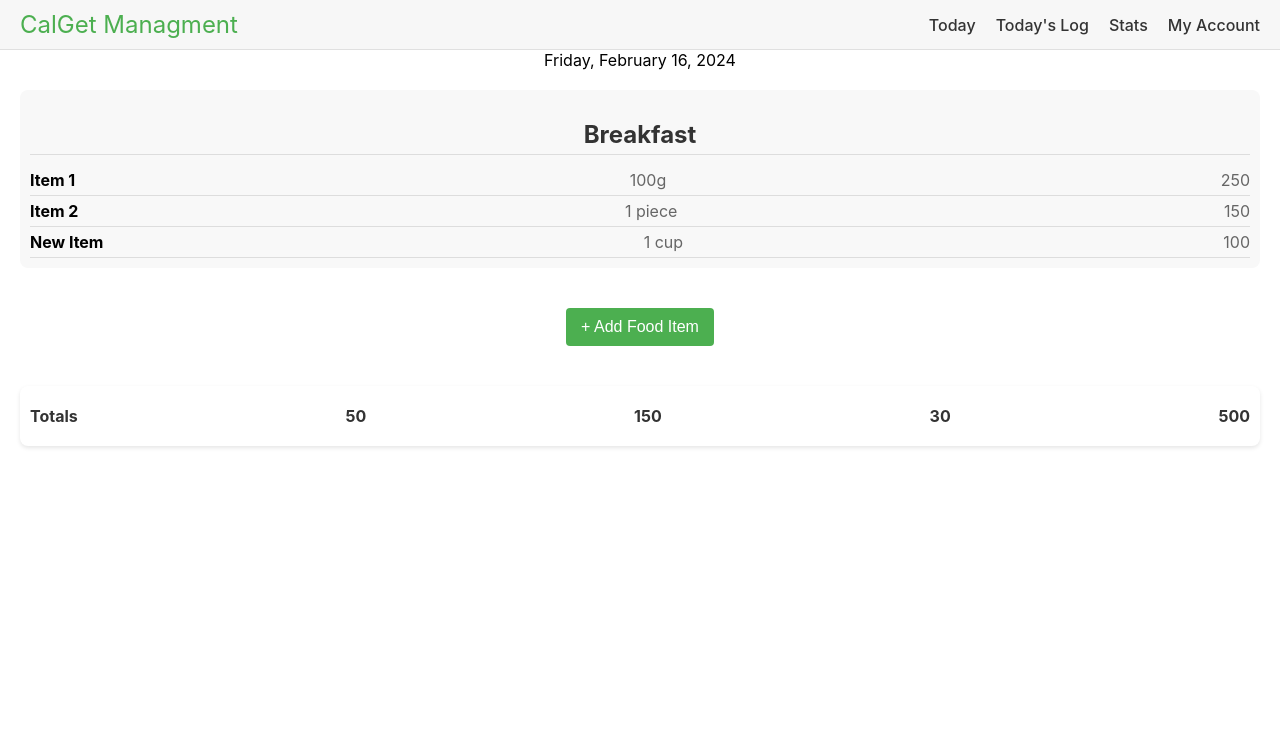
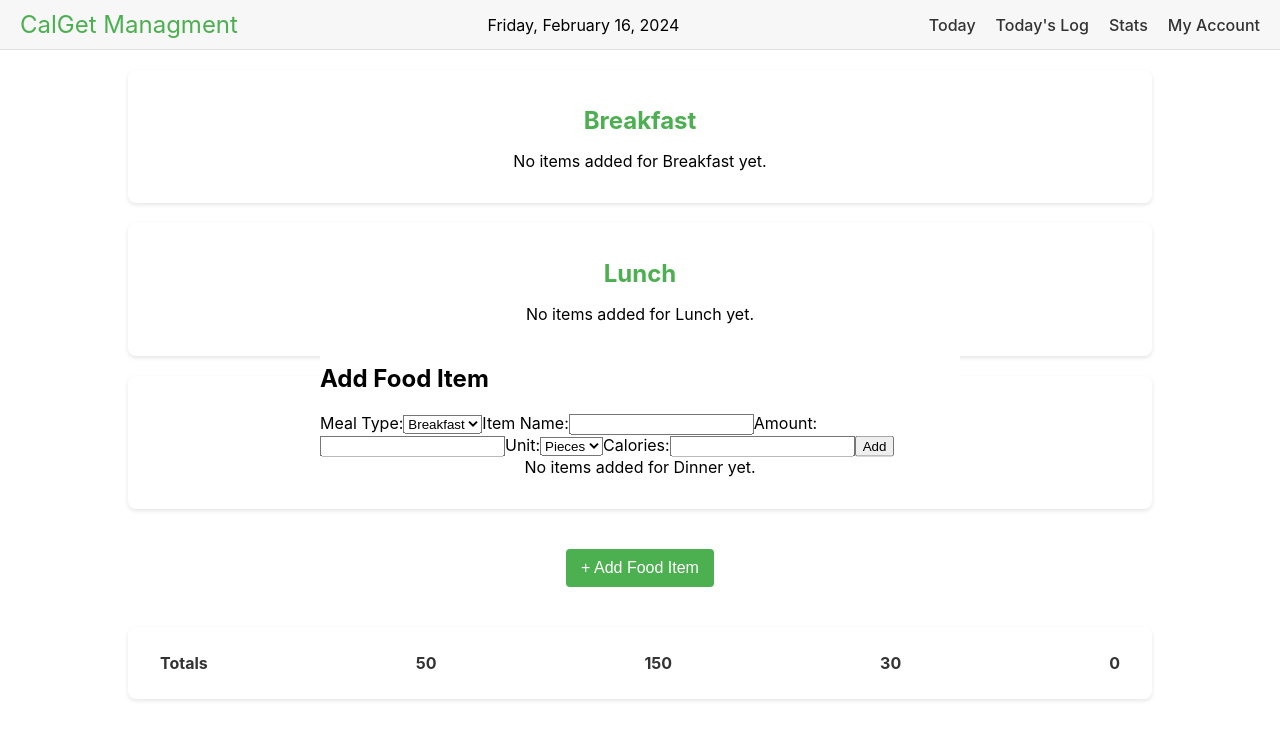
Before and after one commit to tomeryosef/Calorie_Management_Client_Application, a React (Create React App) app: page / in a window 1280 px wide. Both pictures are taken after a click on the button "+ Add Food Item". Shown: the top 740 px of the page. Built offline with nearby package versions, Linux system fonts and the light colour scheme.

Commit message:
<Feat> Added a Modal

```diff
--- a/package.json
+++ b/package.json
@@ -6,8 +6,11 @@
     "@testing-library/jest-dom": "^5.17.0",
     "@testing-library/react": "^13.4.0",
     "@testing-library/user-event": "^13.5.0",
+    "chart.js": "^4.4.1",
     "react": "^18.2.0",
+    "react-chartjs-2": "^5.2.0",
     "react-dom": "^18.2.0",
+    "react-modal": "^3.16.1",
     "react-scripts": "5.0.1",
     "web-vitals": "^2.1.4"
   },
--- a/src/App.js
+++ b/src/App.js
@@ -2,36 +2,52 @@
 import React, { useState } from 'react';
 import Header from './components/Header';
 import DateDisplay from './components/DateDisplay';
-import MealEntry from './components/MealEntry';
+import MealTable from './components/MealTable';
 import AddFoodItemButton from './components/AddFoodItemButton';
 import Totals from './components/Totals';
+import AddFoodItemModal from './components/AddFoodItemModal';
 import './App.css';
 
 function App() {
-  const [entries, setEntries] = useState([
-    // Sample data,  fetch this from IndexedDB in a real app
-    { name: 'Item 1', amount: '100g', calories: 250 },
-    { name: 'Item 2', amount: '1 piece', calories: 150 }
-  ]);
+  const [modalIsOpen, setModalIsOpen] = useState(false);
+  const [meals, setMeals] = useState({
+    Breakfast: [],
+    Lunch: [],
+    Dinner: []
+  });
 
-  const handleAddFoodItem = () => {
-    const newEntry = { name: 'New Item', amount: '1 cup', calories: 100 };
-    setEntries([...entries, newEntry]);
+  const addFoodItem = (item) => {
+    setMeals({
+      ...meals,
+      [item.mealType]: [...meals[item.mealType], item]
+    });
   };
 
-  const totals = {
-    protein: 50,
-    carbs: 150,
-    fat: 30,
-    calories: entries.reduce((acc, entry) => acc + entry.calories, 0)
+  // Calculate totals based on all meals
+  const calculateTotals = () => {
+    const allEntries = [...meals.Breakfast, ...meals.Lunch, ...meals.Dinner];
+    return {
+      protein: 50, // This should be calculated based on real data
+      carbs: 150,  // This should be calculated based on real data
+      fat: 30,     // This should be calculated based on real data
+      calories: allEntries.reduce((acc, entry) => acc + entry.calories, 0)
+    };
   };
+
+  const totals = calculateTotals();
 
   return (
     <div className="App">
       <Header />
-      <DateDisplay />
-      <MealEntry mealType="Breakfast" entries={entries} />
-      <AddFoodItemButton onAdd={handleAddFoodItem} />
+      <MealTable mealType="Breakfast" items={meals.Breakfast} />
+      <MealTable mealType="Lunch" items={meals.Lunch} />
+      <MealTable mealType="Dinner" items={meals.Dinner} />
+      <AddFoodItemButton onAdd={() => setModalIsOpen(true)} />
+      <AddFoodItemModal
+        isOpen={modalIsOpen}
+        onRequestClose={() => setModalIsOpen(false)}
+        onAddFoodItem={addFoodItem}
+      />
       <Totals totals={totals} />
     </div>
   );
--- /dev/null
+++ b/src/components/AddFoodItemModal.js
@@ -0,0 +1,87 @@
+import React, { useState } from 'react';
+import Modal from 'react-modal';
+import './css/AddFoodItemModal.css';
+
+Modal.setAppElement('#root');
+
+const AddFoodItemModal = ({ isOpen, onRequestClose, onAddFoodItem }) => {
+  const [mealType, setMealType] = useState('Breakfast');
+  const [itemName, setItemName] = useState('');
+  const [amount, setAmount] = useState('');
+  const [unit, setUnit] = useState('pieces');
+  const [calories, setCalories] = useState('');
+
+  const foodItemsList = [
+    { name: 'Banana', calories: 89, image: '/path/to/banana.png' },
+    { name: 'Meat', calories: 250, image: '/path/to/meat.png' },
+    { name: 'Apple', calories: 52, image: '/path/to/apple.png' },
+    // Add more predefined items here
+  ];
+
+  const handleSubmit = () => {
+    // Logic to handle submission, like validation
+    const newFoodItem = { mealType, itemName, amount, unit, calories };
+    onAddFoodItem(newFoodItem);
+    onRequestClose(); // Close the modal
+  };
+
+  return (
+    <Modal
+      isOpen={isOpen}
+      onRequestClose={onRequestClose}
+      contentLabel="Add Food Item"
+      className='Modal'
+      overlayClassName="Overlay"
+    >
+      <h2>Add Food Item</h2>
+      <label>
+        Meal Type:
+        <select value={mealType} onChange={(e) => setMealType(e.target.value)}>
+          <option value="Breakfast">Breakfast</option>
+          <option value="Lunch">Lunch</option>
+          <option value="Dinner">Dinner</option>
+        </select>
+      </label>
+      <label>
+        Item Name:
+        <input
+          type="text"
+          value={itemName}
+          onChange={(e) => setItemName(e.target.value)}
+          list="foodItemsList"
+        />
+        <datalist id="foodItemsList">
+          {foodItemsList.map((item, index) => (
+            <option key={index} value={item.name}>{item.name}</option>
+          ))}
+        </datalist>
+      </label>
+      <label>
+        Amount:
+        <input
+          type="number"
+          value={amount}
+          onChange={(e) => setAmount(e.target.value)}
+        />
+      </label>
+      <label>
+        Unit:
+        <select value={unit} onChange={(e) => setUnit(e.target.value)}>
+          <option value="pieces">Pieces</option>
+          <option value="grams">Grams</option>
+        </select>
+      </label>
+      <label>
+        Calories:
+        <input
+          type="number"
+          value={calories}
+          onChange={(e) => setCalories(e.target.value)}
+        />
+      </label>
+      <button onClick={handleSubmit}>Add</button>
+    </Modal>
+  );
+};
+
+export default AddFoodItemModal;
--- a/src/components/Header.js
+++ b/src/components/Header.js
@@ -1,10 +1,12 @@
 import React from 'react';
 import './css/Header.css';
+import DateDisplay from './DateDisplay';
 
 const Header = () => {
   return (
     <header className="header">
       <div className="logo">CalGet Managment</div>
+      <DateDisplay />
       <nav className="navigation">
         <a href="#today" className="nav-link active">Today</a>
         <a href="#log" className="nav-link">Today's Log</a>
--- /dev/null
+++ b/src/components/MealTable.js
@@ -0,0 +1,22 @@
+import React from 'react';
+import './css/MealTable.css';
+
+const MealTable = ({ mealType, items }) => {
+  return (
+    <div className="mealTable">
+      <h2>{mealType}</h2>
+      <ul>
+        {items.map((item, index) => (
+          <li key={index}>
+            <span>{item.itemName}</span>
+            <span>{item.amount} {item.unit}</span>
+            <span>{item.calories} kcal</span>
+</li>
+))}
+</ul>
+{items.length === 0 && <p>No items added for {mealType} yet.</p>}
+</div>
+);
+};
+
+export default MealTable;
--- /dev/null
+++ b/src/components/css/AddFoodItemModal.css
@@ -0,0 +1,25 @@
+.Modal {
+    position: absolute;
+    top: 50%;
+    left: 50%;
+    right: auto;
+    bottom: auto;
+    marginRight: -50%;
+    transform: translate(-50%, -50%);
+    background: #fff;
+    overflow: auto;
+    WebkitOverflowScrolling: 'touch';
+    borderRadius: '4px';
+    outline: 'none';
+    padding: '20px';
+  }
+
+  /* The overlay is what covers the rest of the screen */
+  .Overlay {
+    position: 'fixed';
+    top: 0;
+    left: 0;
+    right: 0;
+    bottom: 0;
+    backgroundColor: 'rgba(255, 255, 255, 0.75)';
+  }
--- /dev/null
+++ b/src/components/css/MealTable.css
@@ -0,0 +1,35 @@
+.mealTable {
+  background: #FFFFFF;
+  border-radius: 8px;
+  margin: 20px auto;
+  padding: 1rem 2rem;
+  box-shadow: 0 2px 4px rgba(0, 0, 0, 0.1);
+  width:75%;
+}
+
+.mealTable h2 {
+  color: #4CAF50;
+  margin-bottom: 1rem;
+}
+
+.mealTable ul {
+  list-style: none;
+  padding: 0;
+}
+
+.mealTable li {
+  display: flex;
+  justify-content: space-between;
+  align-items: center;
+  border-bottom: 1px solid #ECECEC;
+  padding: 0.5rem 0;
+}
+
+.mealTable li:last-child {
+  border-bottom: none;
+}
+
+.mealTable span {
+  display: block;
+  color: #333;
+}
--- a/src/components/css/Totals.css
+++ b/src/components/css/Totals.css
@@ -1,10 +1,11 @@
 /* Totals.css */
 .totals {
     background: #fff;
-    margin: 20px;
-    padding: 10px;
+    margin: 20px auto;
+    padding: 1rem 2rem;
     border-radius: 8px;
     box-shadow: 0 2px 4px rgba(0, 0, 0, 0.1);
+    width: 75%;
   }
 
   .total-row {
```
Also changed, not shown: 1 other file (tests, documents, lock files or other folders).
